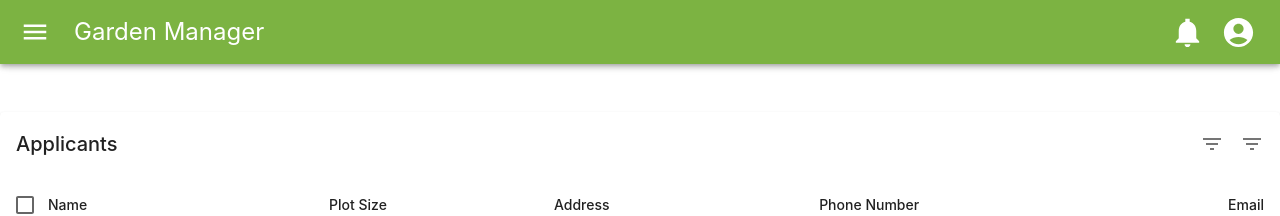
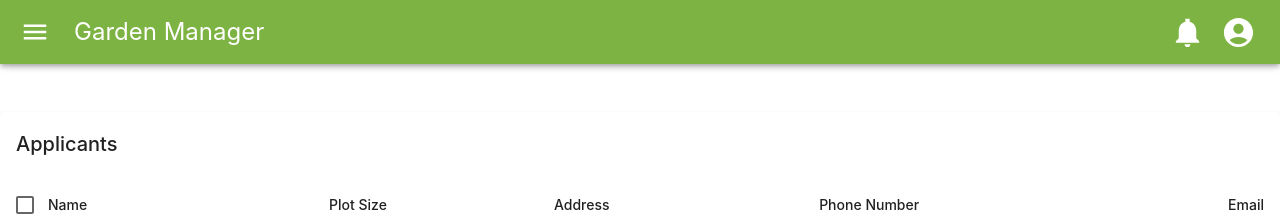
Before and after one commit to morganmarienelson/Garden-Management-System, a React (Create React App) app in the folder cgmsapp/: page /Applications in a window 1280 px wide. Shown: the top 216 px of the page. Built offline with nearby package versions, Linux system fonts and the light colour scheme.

Commit message:
CRF-39 fixed check and delete icons

```diff
--- a/cgmsapp/src/components/applications.js
+++ b/cgmsapp/src/components/applications.js
@@ -205,11 +205,7 @@ const EnhancedTableToolbar = (props) => {
           </IconButton>
         </Tooltip>
       ) : (
-        <Tooltip title="Filter list">
-          <IconButton>
-            <FilterListIcon />
-          </IconButton>
-        </Tooltip>
+        ""
       )}
       {numSelected > 0 ? (
         <Tooltip title="Cancel">
@@ -218,11 +214,7 @@ const EnhancedTableToolbar = (props) => {
           </IconButton>
         </Tooltip>
       ) : (
-        <Tooltip title="Filter list">
-          <IconButton>
-            <FilterListIcon />
-          </IconButton>
-        </Tooltip>
+        ""
       )}
     </Toolbar>
   );
```
Also changed, not shown: 1 other file (tests, documents, lock files or other folders).
